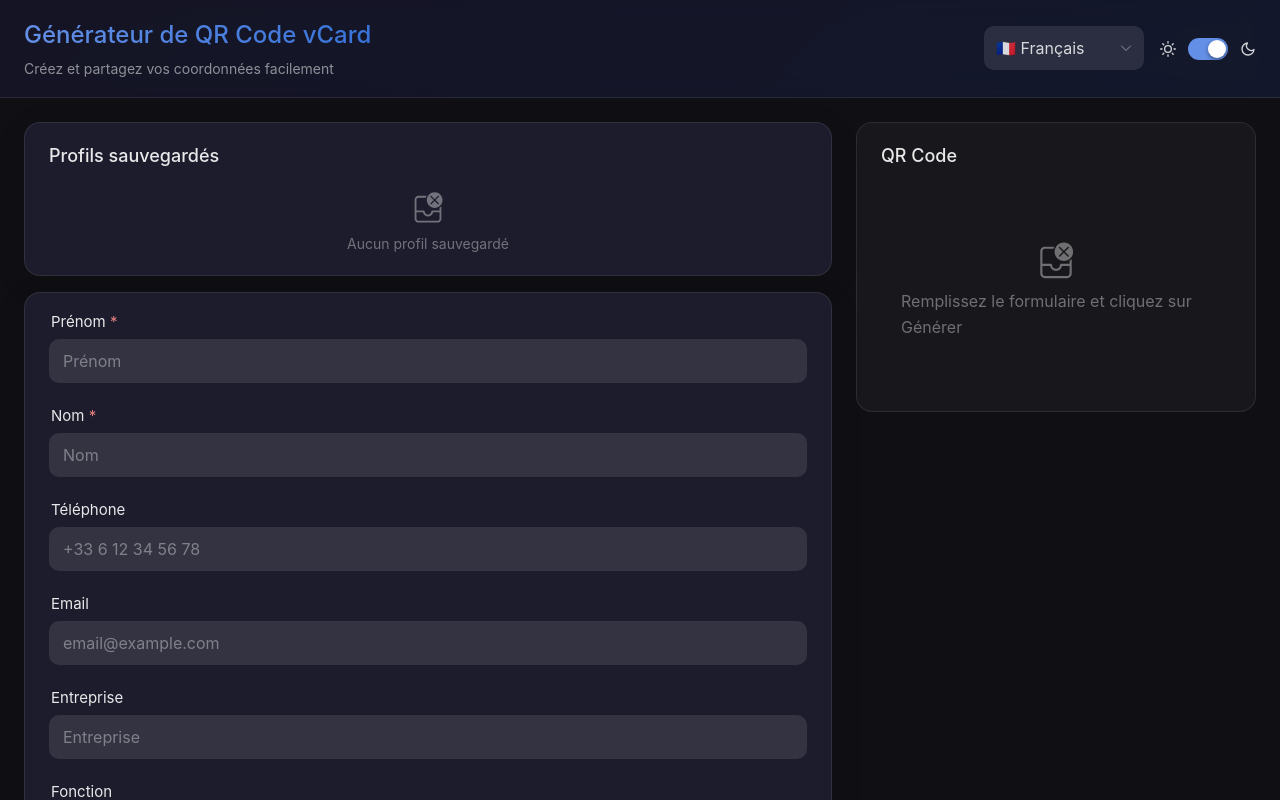
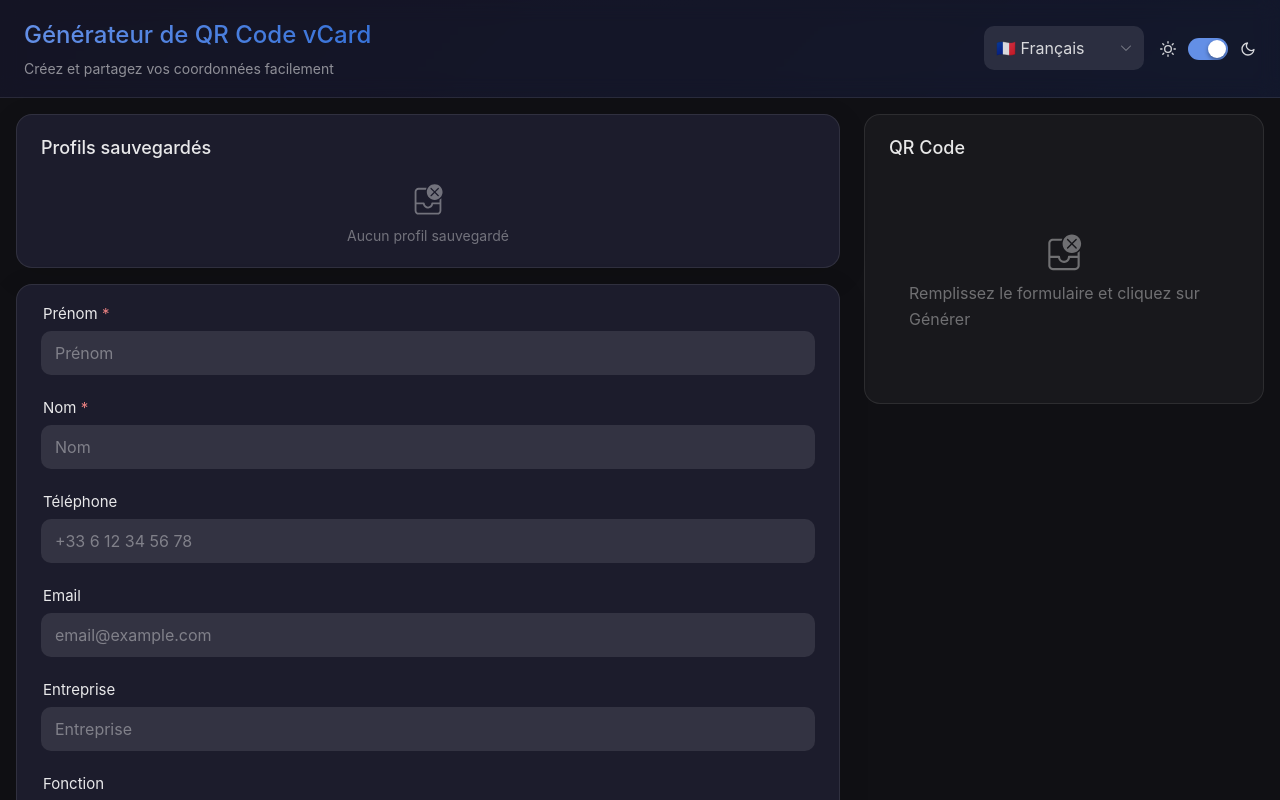
Before and after one commit to FabioDevCode/vCard-Generator, a Vue app: page / in a window 1280 px wide. Shown: the top 800 px of the page. Built offline with nearby package versions, Linux system fonts and the light colour scheme.

Commit message:
update margin

```diff
--- a/src/App.vue
+++ b/src/App.vue
@@ -181,12 +181,12 @@ html, body {
 
 .main-grid {
   display: grid;
+  max-width: 1400px;
   grid-template-columns: 1fr 400px;
   gap: 24px;
   align-items: start;
   overflow: visible;
-  margin: 24px;
-  margin-bottom: 48px;
+  margin: 24px auto;
 }
 
 .form-section {
@@ -216,10 +216,18 @@ html, body {
 }
 
 /* Mobile layout */
+@media (max-width: 1432px) {
+  .main-grid {
+    margin: 16px;
+    margin-bottom: 48px;
+  }
+}
+
 @media (max-width: 900px) {
   .main-grid {
     grid-template-columns: 1fr;
     margin: 16px;
+    margin-bottom: 48px;
   }
 
   .qr-section {
```
